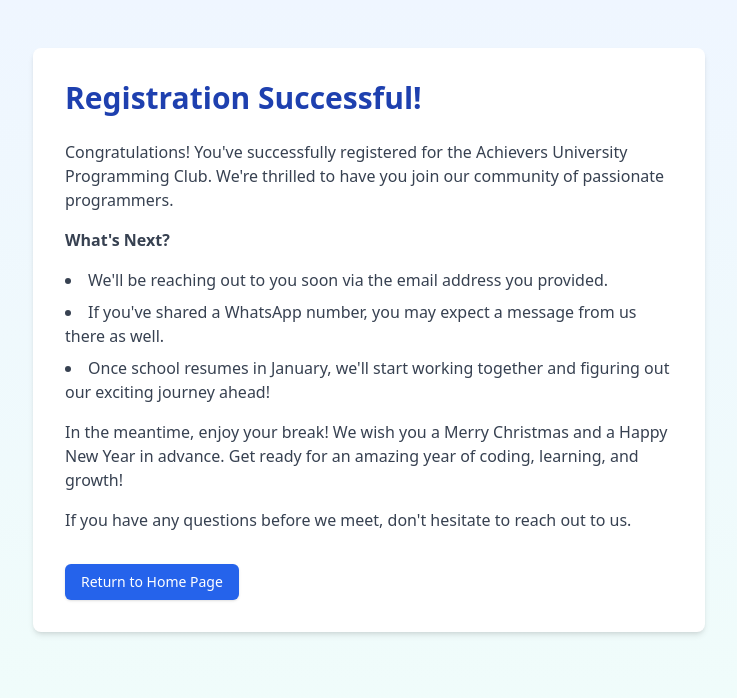
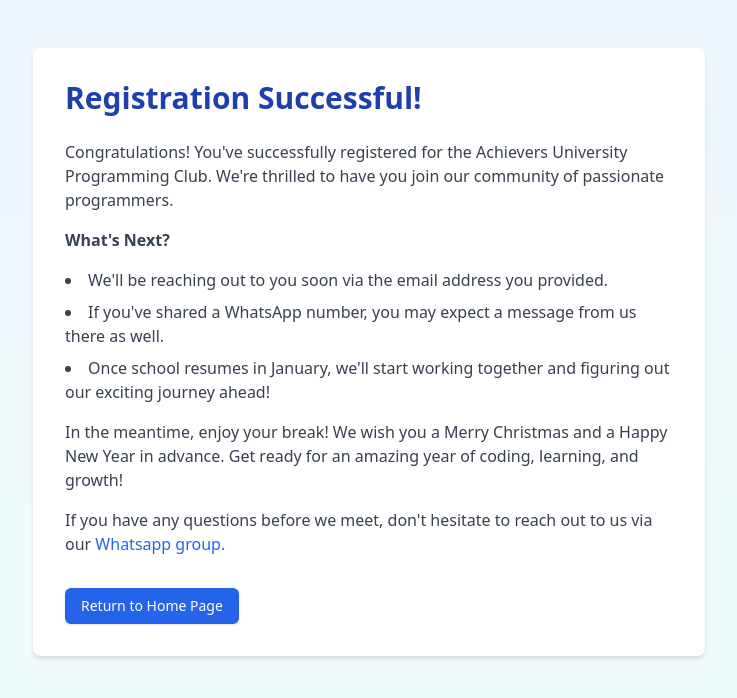
Before and after one commit to Benedict-arowo/Programming-Club, a React (Vite) app in the folder client/: page /success in a window 1280 px wide. Shown: the top 698 px of the page, without its empty margins (271-1008 px from the left). Built offline with nearby package versions, Linux system fonts and the light colour scheme.

Commit message:
fix: update SuccessPage to change contact method to WhatsApp group

```diff
--- a/client/src/app/success/page.tsx
+++ b/client/src/app/success/page.tsx
@@ -45,13 +45,12 @@
 
 					<p>
 						If you have any questions before we meet, don't hesitate
-						to reach out to us.
-						{/* at{" "}
+						to reach out to us via our{" "}
 						<a
-							href="mailto:programmingclub@achieversuniversity.edu.ng"
+							href="https://chat.whatsapp.com/H0uC8aq4N353dJynpj4h1W"
 							className="text-blue-600 hover:underline">
-							programmingclub@achieversuniversity.edu.ng
-						</a> */}
+							Whatsapp group.
+						</a>
 					</p>
 				</div>
 
```
